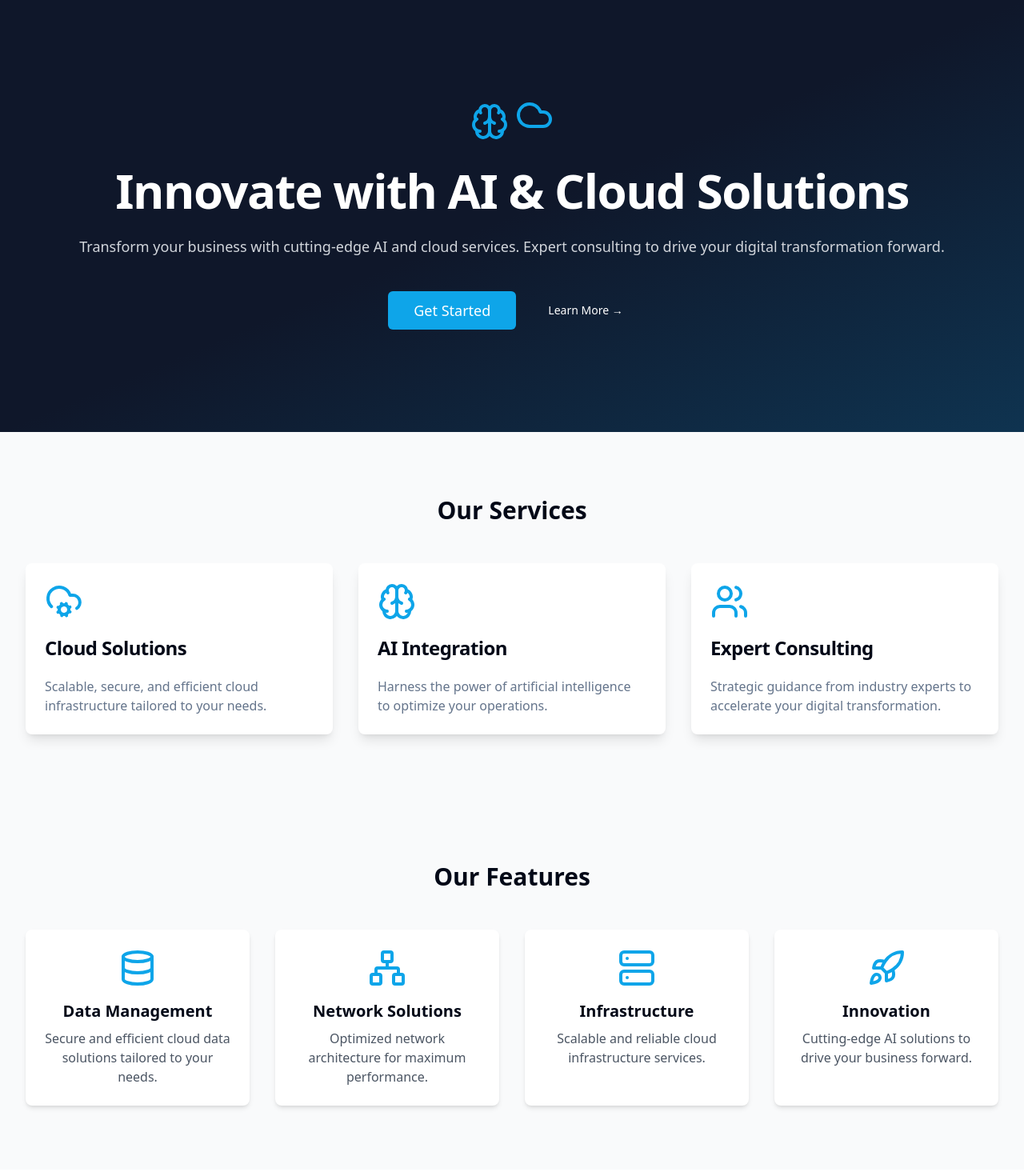
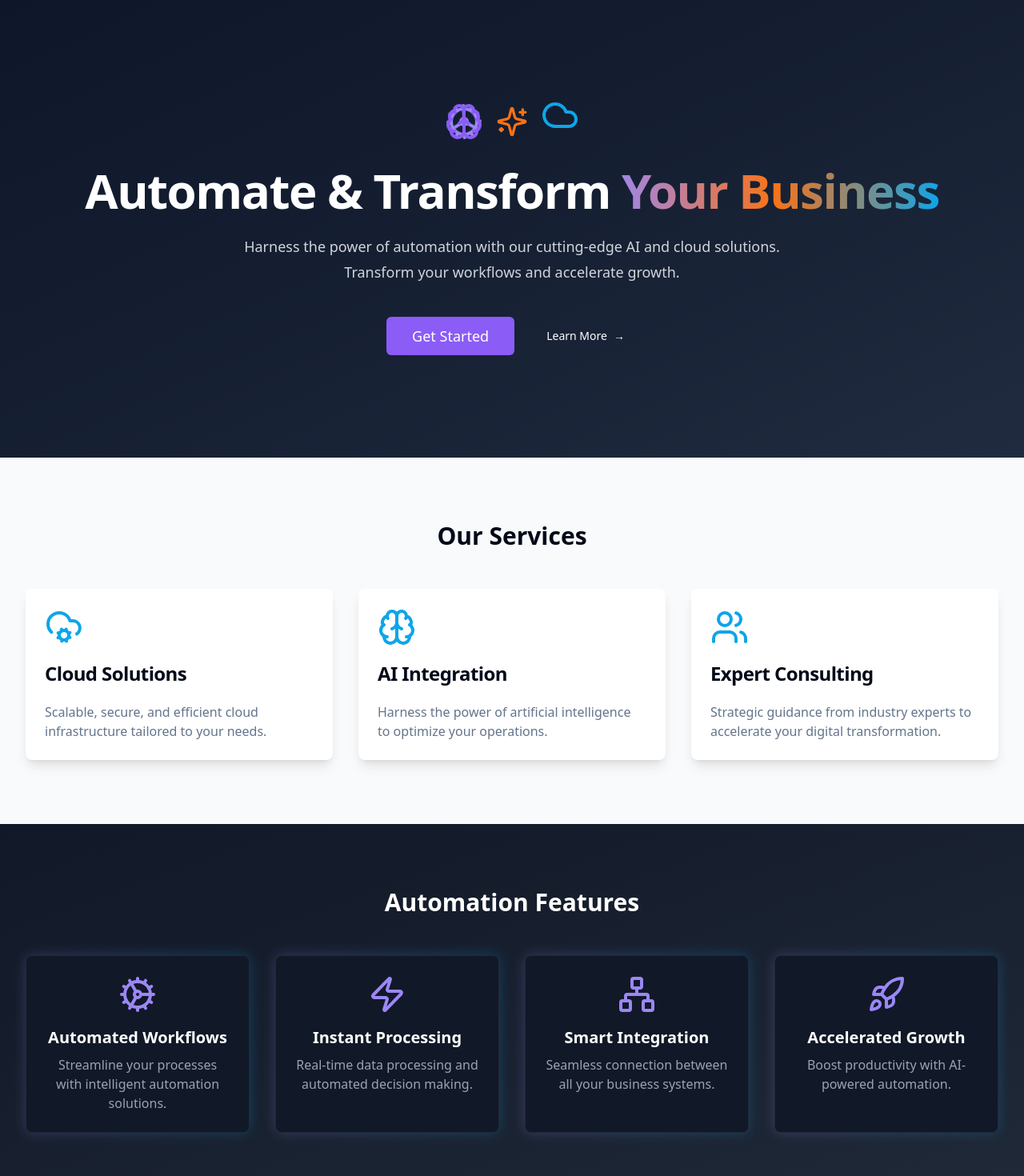
Before and after one commit to Db4cloudtechnologies/cloudwise-ai-hub, a React (Vite) app: page / in a window 1280 px wide. Shown: the top 1470 px of the page at 80% size. Built offline with nearby package versions, Linux system fonts and the light colour scheme.

Commit message:
Add animations and styles
Implement automation styles and animations for the page design to enhance user experience and visual appeal.
[skip gpt_engineer]

```diff
--- a/src/components/Features.tsx
+++ b/src/components/Features.tsx
@@ -1,43 +1,51 @@
-import { Database, Network, Server, Rocket } from "lucide-react";
+import { Database, Network, Server, Rocket, Cog, Zap } from "lucide-react";
 
 const features = [
   {
-    icon: Database,
-    title: "Data Management",
-    description: "Secure and efficient cloud data solutions tailored to your needs.",
+    icon: Cog,
+    title: "Automated Workflows",
+    description: "Streamline your processes with intelligent automation solutions.",
+  },
+  {
+    icon: Zap,
+    title: "Instant Processing",
+    description: "Real-time data processing and automated decision making.",
   },
   {
     icon: Network,
-    title: "Network Solutions",
-    description: "Optimized network architecture for maximum performance.",
-  },
-  {
-    icon: Server,
-    title: "Infrastructure",
-    description: "Scalable and reliable cloud infrastructure services.",
+    title: "Smart Integration",
+    description: "Seamless connection between all your business systems.",
   },
   {
     icon: Rocket,
-    title: "Innovation",
-    description: "Cutting-edge AI solutions to drive your business forward.",
+    title: "Accelerated Growth",
+    description: "Boost productivity with AI-powered automation.",
   },
 ];
 
 export const Features = () => {
   return (
-    <section className="py-20 bg-gray-50">
+    <section className="py-20 bg-gradient-to-br from-gray-900 to-gray-800">
       <div className="container">
-        <h2 className="text-3xl font-bold text-center mb-12 animate-fade-down">Our Features</h2>
+        <h2 className="text-3xl font-bold text-center mb-12 text-white animate-fade-down">
+          Automation Features
+        </h2>
         <div className="grid grid-cols-1 md:grid-cols-2 lg:grid-cols-4 gap-8">
           {features.map((feature, index) => (
             <div
               key={feature.title}
-              className="text-center p-6 bg-white rounded-lg shadow-md hover:shadow-xl transition-all duration-300 hover:scale-105 animate-zoom-in"
-              style={{ animationDelay: `${index * 0.1}s` }}
+              className="relative group"
             >
-              <feature.icon className="w-12 h-12 text-secondary mx-auto mb-4 animate-float" />
-              <h3 className="text-xl font-semibold mb-2">{feature.title}</h3>
-              <p className="text-gray-600">{feature.description}</p>
+              <div className="absolute inset-0 bg-gradient-to-r from-[#9b87f5] to-[#0EA5E9] rounded-lg blur opacity-25 group-hover:opacity-75 transition duration-500" />
+              <div
+                className="relative p-6 bg-gray-900 rounded-lg border border-gray-800 hover:border-[#9b87f5] transition-all duration-300 h-full"
+                style={{ animationDelay: `${index * 0.1}s` }}
+              >
+                <div className="absolute top-0 left-0 w-full h-full bg-gradient-to-br from-[#9b87f5]/10 to-transparent opacity-0 group-hover:opacity-100 transition-opacity duration-500 rounded-lg" />
+                <feature.icon className="w-12 h-12 text-[#9b87f5] mx-auto mb-4 group-hover:scale-110 transition-transform duration-300" />
+                <h3 className="text-xl font-semibold mb-2 text-white text-center">{feature.title}</h3>
+                <p className="text-gray-400 text-center">{feature.description}</p>
+              </div>
             </div>
           ))}
         </div>
--- a/src/components/Hero.tsx
+++ b/src/components/Hero.tsx
@@ -1,36 +1,48 @@
-import { Brain, Cloud } from "lucide-react";
+import { Brain, Cloud, Cog, Sparkles } from "lucide-react";
 import { Button } from "@/components/ui/button";
 
 export const Hero = () => {
   return (
-    <div className="relative overflow-hidden bg-primary py-20 sm:py-32">
+    <div className="relative overflow-hidden bg-gradient-to-br from-[#0F172A] via-[#1E293B] to-[#334155] py-20 sm:py-32">
+      <div className="absolute inset-0 bg-grid-white/[0.05] bg-[size:60px_60px]" />
       <div className="mx-auto max-w-7xl px-4 sm:px-6 lg:px-8 relative z-10">
         <div className="text-center">
-          <div className="flex justify-center items-center gap-2 mb-8">
-            <Brain className="w-12 h-12 text-secondary animate-float" />
-            <Cloud className="w-12 h-12 text-secondary animate-float" style={{ animationDelay: "1s" }} />
+          <div className="flex justify-center items-center gap-4 mb-8">
+            <div className="relative">
+              <Cog className="w-12 h-12 text-[#9b87f5] animate-spin-slow absolute" />
+              <Brain className="w-12 h-12 text-[#8B5CF6] animate-float" />
+            </div>
+            <Sparkles className="w-10 h-10 text-[#F97316] animate-pulse" />
+            <Cloud className="w-12 h-12 text-[#0EA5E9] animate-float" style={{ animationDelay: "1s" }} />
           </div>
           <h1 className="text-4xl font-bold tracking-tight text-white sm:text-6xl animate-fade-down">
-            Innovate with AI & Cloud Solutions
+            Automate & Transform
+            <span className="bg-gradient-to-r from-[#9b87f5] via-[#F97316] to-[#0EA5E9] text-transparent bg-clip-text">
+              {" "}Your Business
+            </span>
           </h1>
-          <p className="mt-6 text-lg leading-8 text-gray-300 animate-fade-in" style={{ animationDelay: "0.3s" }}>
-            Transform your business with cutting-edge AI and cloud services.
-            Expert consulting to drive your digital transformation forward.
+          <p className="mt-6 text-lg leading-8 text-gray-300 animate-fade-in max-w-2xl mx-auto" style={{ animationDelay: "0.3s" }}>
+            Harness the power of automation with our cutting-edge AI and cloud solutions.
+            Transform your workflows and accelerate growth.
           </p>
           <div className="mt-10 flex items-center justify-center gap-x-6 animate-fade-up" style={{ animationDelay: "0.5s" }}>
-            <Button className="bg-secondary hover:bg-secondary/90 text-white px-8 py-6 text-lg transform transition-all duration-300 hover:scale-105">
-              Get Started
+            <Button
+              className="bg-[#8B5CF6] hover:bg-[#7E69AB] text-white px-8 py-6 text-lg group relative overflow-hidden"
+            >
+              <span className="relative z-10">Get Started</span>
+              <div className="absolute inset-0 bg-gradient-to-r from-[#F97316] to-[#0EA5E9] opacity-0 group-hover:opacity-100 transition-opacity duration-300" />
             </Button>
             <Button
               variant="link"
-              className="text-white transition-all duration-300 hover:translate-x-2"
+              className="text-white group transition-all duration-300"
             >
-              Learn More →
+              Learn More{" "}
+              <span className="inline-block transition-transform group-hover:translate-x-1">→</span>
             </Button>
           </div>
         </div>
       </div>
-      <div className="absolute inset-0 bg-gradient-to-br from-primary via-primary/95 to-secondary/20 animate-fade-in" />
+      <div className="absolute inset-0 bg-[#0F172A] opacity-50 animate-pulse" style={{ animationDuration: "4s" }} />
     </div>
   );
 };
--- a/tailwind.config.ts
+++ b/tailwind.config.ts
@@ -100,6 +100,14 @@ export default {
             transform: "translateY(-10px)",
           },
         },
+        "spin-slow": {
+          "0%": {
+            transform: "rotate(0deg)",
+          },
+          "100%": {
+            transform: "rotate(360deg)",
+          },
+        },
       },
       animation: {
         "fade-up": "fade-up 0.5s ease-out",
@@ -107,6 +115,7 @@ export default {
         "fade-in": "fade-in 0.5s ease-out",
         "zoom-in": "zoom-in 0.5s ease-out",
         float: "float 3s ease-in-out infinite",
+        "spin-slow": "spin-slow 8s linear infinite",
       },
     },
   },
```
